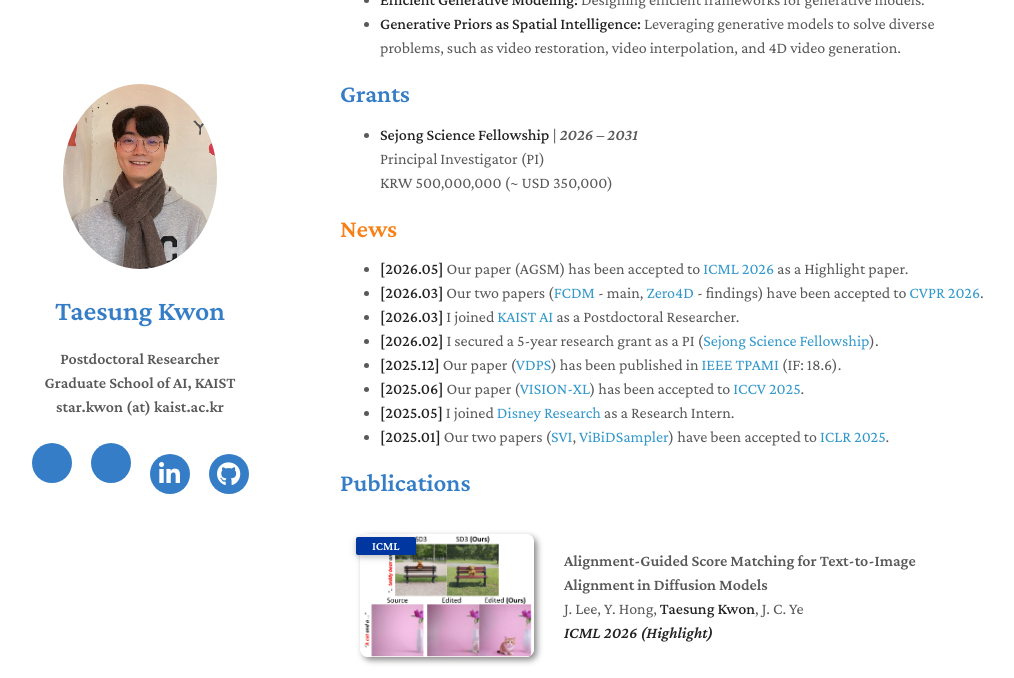
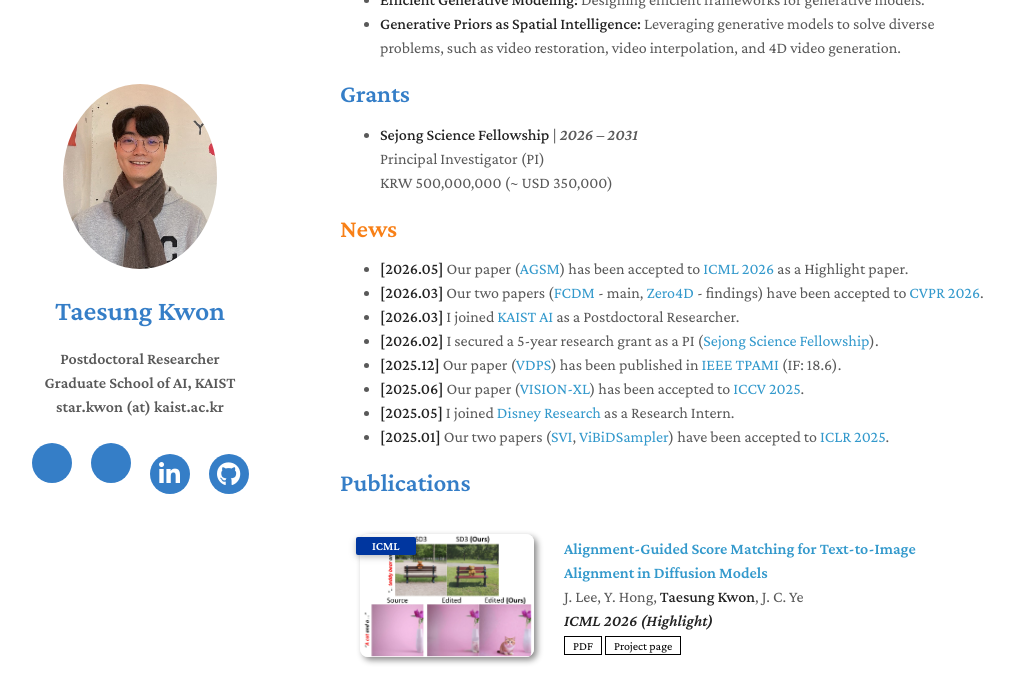
Before and after one commit to star-kwon/star-kwon.github.io, a Jekyll site: the page built from index.md, in a window 1280 px wide and 900 px high, scrolled down 626 px, cut to the strip 0-678 px from the top of the window. Shown: the whole strip, without its empty margins (130-1144 px from the left). Built offline with Jekyll 4.4.1, drawn with Linux system fonts in a browser that asks for light colours; nearby versions of some CDN libraries; comment, search, counter and statistics services are not loaded; a style sheet for code colours, icons or effects is not loaded; our own code applies the rules of GitHub Pages for plain Markdown files.

Commit message:
Update Publication

```diff
--- a/index.md
+++ b/index.md
@@ -34,7 +34,7 @@ My research aims to advance **efficient generative modeling** for **sustainable
 
 
 ## <b style="color:#F88017">News</b>
-- **[2026.05]** Our paper (AGSM) has been accepted to [ICML 2026](https://icml.cc/) as a Highlight paper.
+- **[2026.05]** Our paper ([AGSM](https://arxiv.org/abs/2605.30038)) has been accepted to [ICML 2026](https://icml.cc/) as a Highlight paper.
 - **[2026.03]** Our two papers ([FCDM](https://arxiv.org/abs/2603.09408) - main, [Zero4D](https://arxiv.org/abs/2503.22622) - findings) have been accepted to [CVPR 2026](https://cvpr.thecvf.com/Conferences/2026/).
 - **[2026.03]** I joined [KAIST AI](https://gsai.kaist.ac.kr/) as a Postdoctoral Researcher.
 - **[2026.02]** I secured a 5-year research grant as a PI ([Sejong Science Fellowship](https://eng.nrf.re.kr/page/5301bb32-ad33-4031-8de1-a8b3275956a2?bizNo=1&uprBizNos=178,6,1)).
@@ -55,14 +55,14 @@ My research aims to advance **efficient generative modeling** for **sustainable
     <abbr class="badge">ICML</abbr>
   </div>
   <div id="fcdm" class="col-sm-9" style="position: relative;width: 100%;padding-right: 15px;padding-left: 20px;">
-      <div class="title">Alignment-Guided Score Matching for Text-to-Image Alignment in Diffusion Models</div>
+      <div class="title"><a href="https://arxiv.org/abs/2605.30038">Alignment-Guided Score Matching for Text-to-Image Alignment in Diffusion Models</a></div>
       <div class="author">J. Lee, Y. Hong, <strong>Taesung Kwon</strong>, J. C. Ye</div>
     <div class="periodical"><em><strong>ICML 2026 (Highlight)</strong></em>
       </div>
-    <!-- <div class="links">
-      <a href="https://arxiv.org/pdf/2603.09408" class="btn btn-sm z-depth-0" role="button" target="_blank" style="font-size:12px;">PDF</a>
-      <a href="https://github.com/star-kwon/FCDM" class="btn btn-sm z-depth-0" role="button" target="_blank" style="font-size:12px;">Code</a>
-    </div> -->
+    <div class="links">
+      <a href="https://arxiv.org/pdf/2605.30038" class="btn btn-sm z-depth-0" role="button" target="_blank" style="font-size:12px;">PDF</a>
+      <a href="https://jaayeon.github.io/AGSM/" class="btn btn-sm z-depth-0" role="button" target="_blank" style="font-size:12px;">Project page</a>
+    </div>
   </div>
 </div>
 </li>
```
